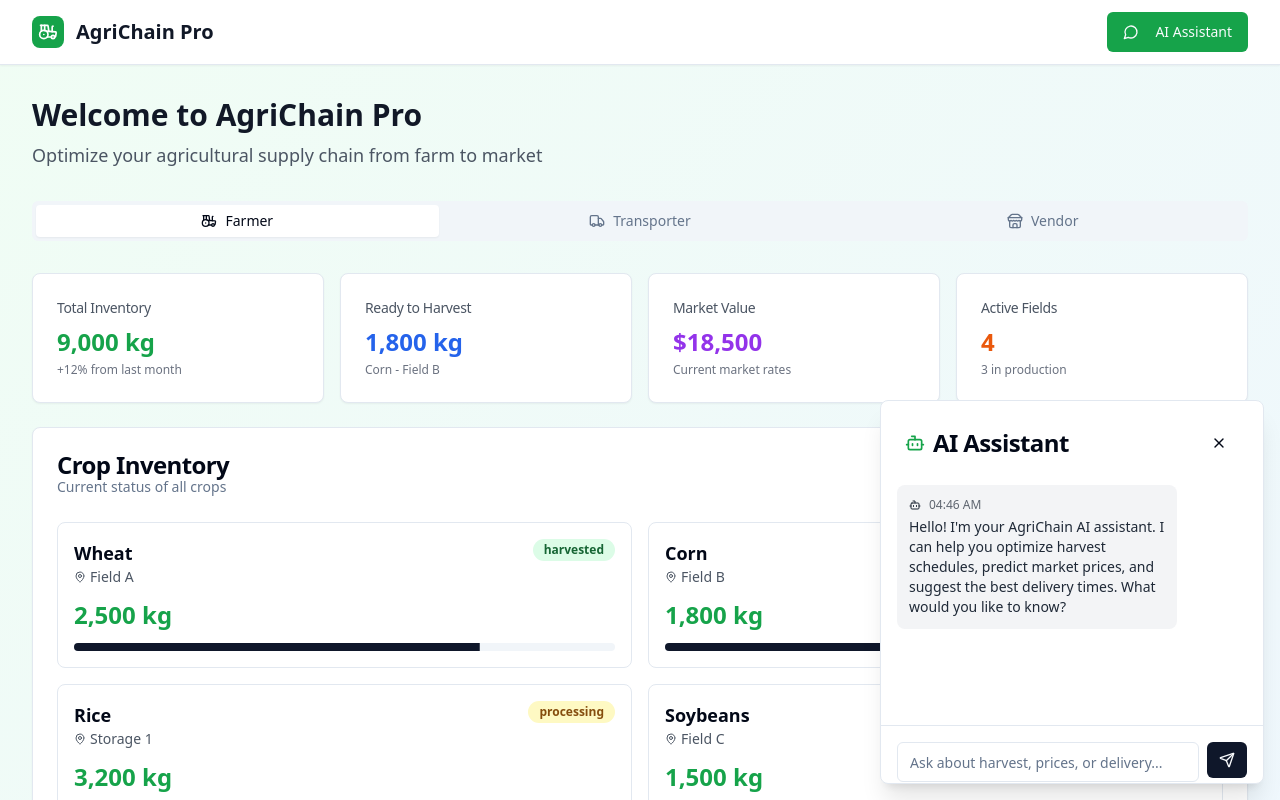
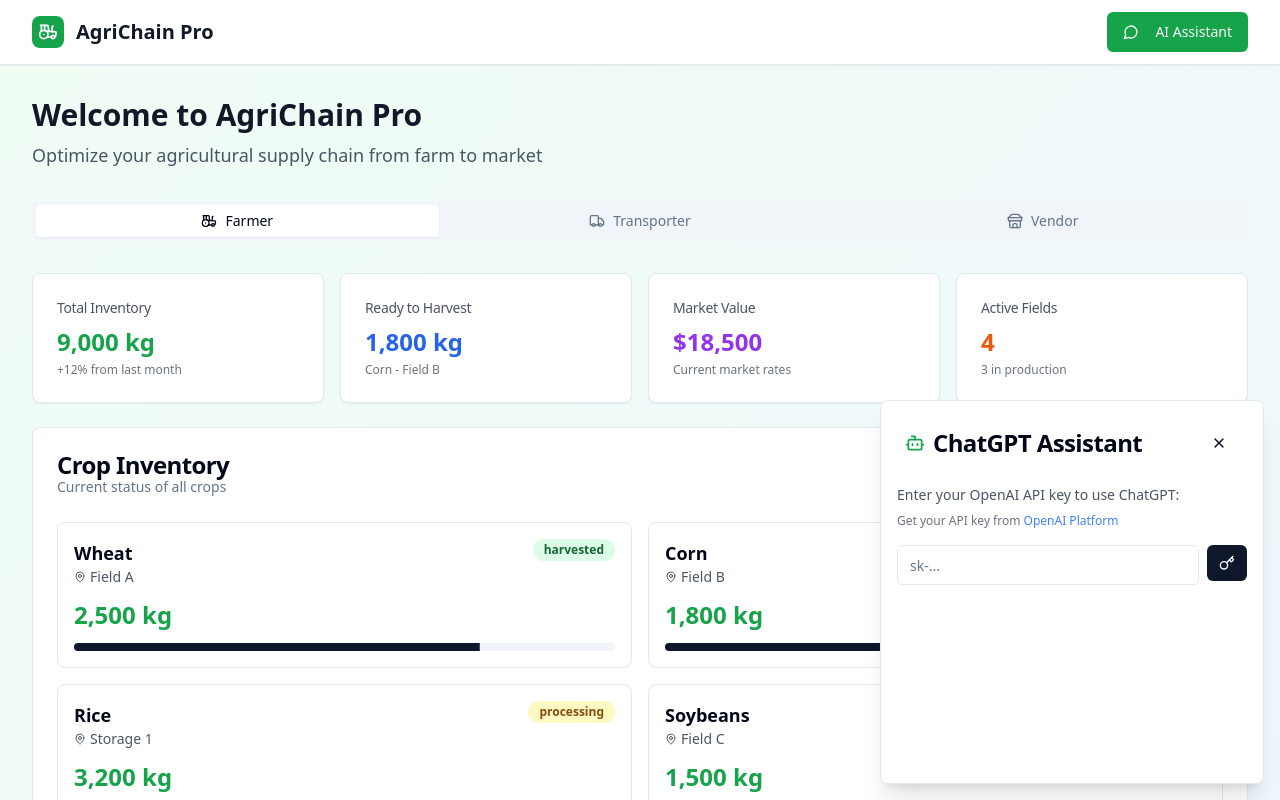
Before and after one commit to sounakmaiti123/agri-flow-ai-optimise, a React (Vite) app: page / in a window 1280 px wide. Both pictures are taken after a click on the button "AI Assistant". Shown: the top 800 px of the page. Built offline with nearby package versions, Linux system fonts and the light colour scheme.

Commit message:
Implement ChatGPT integration
Integrate ChatGPT into the AI assistant for enhanced responses.

```diff
--- a/src/components/ChatBot.tsx
+++ b/src/components/ChatBot.tsx
@@ -4,7 +4,7 @@ import { Card, CardContent, CardHeader, CardTitle } from "@/components/ui/card";
 import { Button } from "@/components/ui/button";
 import { Input } from "@/components/ui/input";
 import { ScrollArea } from "@/components/ui/scroll-area";
-import { X, Send, Bot, User } from "lucide-react";
+import { X, Send, Bot, User, Key, Settings } from "lucide-react";
 
 interface Message {
   id: number;
@@ -22,39 +22,75 @@ const ChatBot = ({ onClose }: ChatBotProps) => {
     {
       id: 1,
       sender: "bot",
-      content: "Hello! I'm your AgriChain AI assistant. I can help you optimize harvest schedules, predict market prices, and suggest the best delivery times. What would you like to know?",
+      content: "Hello! I'm your AgriChain AI assistant powered by ChatGPT. I can help you with agricultural questions, market analysis, and farming advice. Please enter your OpenAI API key to get started.",
       timestamp: new Date()
     }
   ]);
   const [inputMessage, setInputMessage] = useState("");
   const [isTyping, setIsTyping] = useState(false);
+  const [apiKey, setApiKey] = useState("");
+  const [showApiKeyInput, setShowApiKeyInput] = useState(true);
+  const [tempApiKey, setTempApiKey] = useState("");
 
-  const predefinedResponses = {
-    harvest: "Based on current weather conditions and crop maturity, I recommend harvesting your corn in Field B tomorrow morning. The weather will be optimal with low humidity and no rain predicted.",
-    price: "Current market analysis shows wheat prices trending upward. I predict a 8-12% increase over the next 2 weeks. Consider holding your inventory for better profits.",
-    delivery: "For optimal delivery scheduling, I suggest shipping your rice inventory on Tuesday morning. Traffic patterns and fuel costs will be at their lowest, saving approximately 15% on transportation costs.",
-    weather: "Weather forecast shows clear conditions for the next 3 days, perfect for harvesting activities. However, rain is expected on Friday, so plan indoor operations accordingly.",
-    default: "I can help you with harvest scheduling, price predictions, delivery optimization, and market analysis. Try asking about harvest timing, market prices, or delivery schedules!"
+  const handleApiKeySubmit = () => {
+    if (tempApiKey.trim()) {
+      setApiKey(tempApiKey);
+      setShowApiKeyInput(false);
+      localStorage.setItem('openai_api_key', tempApiKey);
+
+      const welcomeMessage: Message = {
+        id: messages.length + 1,
+        sender: "bot",
+        content: "Great! Your API key has been saved. Now I can provide you with intelligent responses using ChatGPT. Ask me anything about agriculture, farming, market trends, or any other topic!",
+        timestamp: new Date()
       };
-
-  const generateResponse = (message: string): string => {
-    const lowerMessage = message.toLowerCase();
-
-    if (lowerMessage.includes("harvest") || lowerMessage.includes("crop")) {
-      return predefinedResponses.harvest;
-    } else if (lowerMessage.includes("price") || lowerMessage.includes("market")) {
-      return predefinedResponses.price;
-    } else if (lowerMessage.includes("delivery") || lowerMessage.includes("transport")) {
-      return predefinedResponses.delivery;
-    } else if (lowerMessage.includes("weather")) {
-      return predefinedResponses.weather;
-    } else {
-      return predefinedResponses.default;
+      setMessages(prev => [...prev, welcomeMessage]);
     }
   };
 
-  const handleSendMessage = () => {
+  const callOpenAI = async (message: string): Promise<string> => {
+    try {
+      const response = await fetch('https://api.openai.com/v1/chat/completions', {
+        method: 'POST',
+        headers: {
+          'Authorization': `Bearer ${apiKey}`,
+          'Content-Type': 'application/json',
+        },
+        body: JSON.stringify({
+          model: 'gpt-4o-mini',
+          messages: [
+            {
+              role: 'system',
+              content: 'You are an AI assistant specializing in agricultural supply chain management, farming techniques, market analysis, and rural development. Provide helpful, accurate, and practical advice for farmers, transporters, and vendors in the agricultural sector.'
+            },
+            {
+              role: 'user',
+              content: message
+            }
+          ],
+          max_tokens: 500,
+          temperature: 0.7,
+        }),
+      });
+
+      if (!response.ok) {
+        throw new Error(`OpenAI API error: ${response.status}`);
+      }
+
+      const data = await response.json();
+      return data.choices[0]?.message?.content || "I apologize, but I couldn't generate a response. Please try again.";
+    } catch (error) {
+      console.error('OpenAI API Error:', error);
+      return "I'm having trouble connecting to OpenAI right now. Please check your API key and try again.";
+    }
+  };
+
+  const handleSendMessage = async () => {
     if (!inputMessage.trim()) return;
+    if (!apiKey) {
+      alert("Please enter your OpenAI API key first.");
+      return;
+    }
 
     const userMessage: Message = {
       id: messages.length + 1,
@@ -67,38 +103,105 @@ const ChatBot = ({ onClose }: ChatBotProps) => {
     setInputMessage("");
     setIsTyping(true);
 
-    // Simulate AI thinking time
-    setTimeout(() => {
+    try {
+      const response = await callOpenAI(inputMessage);
+
       const botResponse: Message = {
         id: messages.length + 2,
         sender: "bot",
-        content: generateResponse(inputMessage),
+        content: response,
         timestamp: new Date()
       };
 
       setMessages(prev => [...prev, botResponse]);
+    } catch (error) {
+      const errorMessage: Message = {
+        id: messages.length + 2,
+        sender: "bot",
+        content: "I encountered an error while processing your request. Please try again.",
+        timestamp: new Date()
+      };
+      setMessages(prev => [...prev, errorMessage]);
+    } finally {
       setIsTyping(false);
-    }, 1500);
+    }
   };
 
   const handleKeyPress = (e: React.KeyboardEvent) => {
     if (e.key === "Enter") {
+      if (showApiKeyInput) {
+        handleApiKeySubmit();
+      } else {
         handleSendMessage();
       }
+    }
   };
+
+  // Load API key from localStorage on component mount
+  useState(() => {
+    const savedApiKey = localStorage.getItem('openai_api_key');
+    if (savedApiKey) {
+      setApiKey(savedApiKey);
+      setShowApiKeyInput(false);
+    }
+  });
 
   return (
     <Card className="w-96 h-96 shadow-xl">
       <CardHeader className="flex flex-row items-center justify-between space-y-0 pb-2">
         <CardTitle className="flex items-center space-x-2">
           <Bot className="w-5 h-5 text-green-600" />
-          <span>AI Assistant</span>
+          <span>ChatGPT Assistant</span>
         </CardTitle>
+        <div className="flex items-center space-x-2">
+          {!showApiKeyInput && (
+            <Button
+              variant="ghost"
+              size="sm"
+              onClick={() => setShowApiKeyInput(true)}
+              title="Change API Key"
+            >
+              <Settings className="w-4 h-4" />
+            </Button>
+          )}
           <Button variant="ghost" size="sm" onClick={onClose}>
             <X className="w-4 h-4" />
           </Button>
+        </div>
       </CardHeader>
       <CardContent className="p-0">
+        {showApiKeyInput ? (
+          <div className="p-4 space-y-4">
+            <div className="text-sm text-gray-600">
+              <p className="mb-2">Enter your OpenAI API key to use ChatGPT:</p>
+              <p className="text-xs text-gray-500">
+                Get your API key from{" "}
+                <a
+                  href="https://platform.openai.com/api-keys"
+                  target="_blank"
+                  rel="noopener noreferrer"
+                  className="text-blue-500 hover:underline"
+                >
+                  OpenAI Platform
+                </a>
+              </p>
+            </div>
+            <div className="flex space-x-2">
+              <Input
+                type="password"
+                value={tempApiKey}
+                onChange={(e) => setTempApiKey(e.target.value)}
+                onKeyPress={handleKeyPress}
+                placeholder="sk-..."
+                className="flex-1"
+              />
+              <Button onClick={handleApiKeySubmit} size="sm">
+                <Key className="w-4 h-4" />
+              </Button>
+            </div>
+          </div>
+        ) : (
+          <>
             <ScrollArea className="h-64 p-4">
               <div className="space-y-4">
                 {messages.map((message) => (
@@ -126,7 +229,7 @@ const ChatBot = ({ onClose }: ChatBotProps) => {
                           })}
                         </span>
                       </div>
-                  <p className="text-sm">{message.content}</p>
+                      <p className="text-sm whitespace-pre-wrap">{message.content}</p>
                     </div>
                   </div>
                 ))}
@@ -135,7 +238,7 @@ const ChatBot = ({ onClose }: ChatBotProps) => {
                     <div className="bg-gray-100 rounded-lg p-3">
                       <div className="flex items-center space-x-1">
                         <Bot className="w-3 h-3" />
-                    <span className="text-xs text-gray-500">AI is typing...</span>
+                        <span className="text-xs text-gray-500">ChatGPT is thinking...</span>
                       </div>
                       <div className="flex space-x-1 mt-1">
                         <div className="w-2 h-2 bg-gray-400 rounded-full animate-bounce"></div>
@@ -153,7 +256,7 @@ const ChatBot = ({ onClose }: ChatBotProps) => {
                   value={inputMessage}
                   onChange={(e) => setInputMessage(e.target.value)}
                   onKeyPress={handleKeyPress}
-              placeholder="Ask about harvest, prices, or delivery..."
+                  placeholder="Ask ChatGPT anything..."
                   className="flex-1"
                 />
                 <Button onClick={handleSendMessage} size="sm">
@@ -161,6 +264,8 @@ const ChatBot = ({ onClose }: ChatBotProps) => {
                 </Button>
               </div>
             </div>
+          </>
+        )}
       </CardContent>
     </Card>
   );
```
Lines whose indentation alone changed are shown as unchanged.
